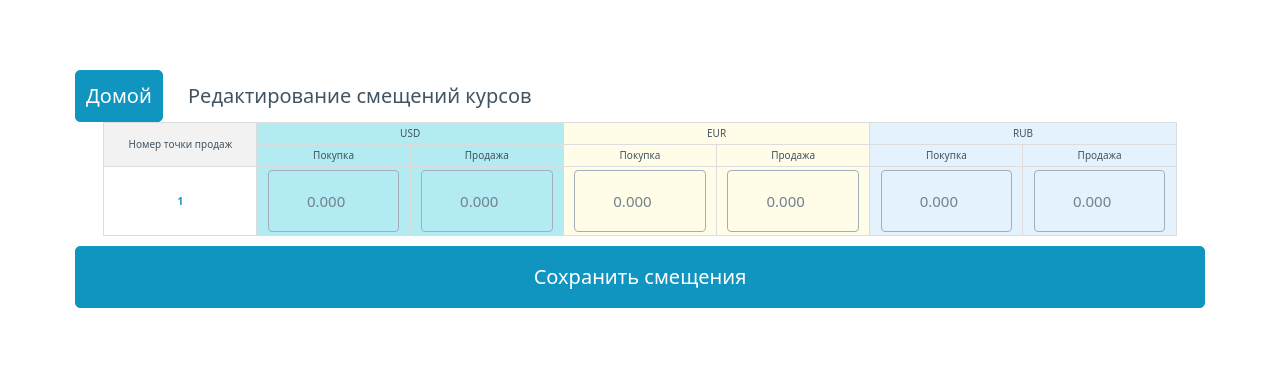
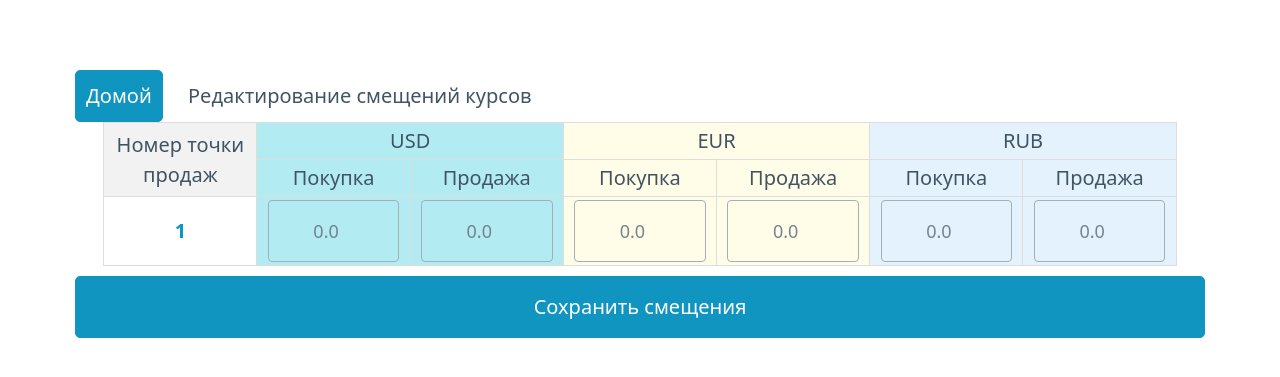
Before and after one commit to amstel1/elasticity, a FastAPI app: template templates/offset.html in a window 1280 px wide. Shown: the top 377 px of the page. Run offline with FastAPI, Linux system fonts and the light colour scheme; the template is opened without the code that fills it: most values are stand-ins (such as "Sample title", 1, 10 or a date in 2020).

Commit message:
Update offset.html

```diff
--- a/templates/offset.html
+++ b/templates/offset.html
@@ -37,7 +37,7 @@
         border: 1px solid #ddd;
         padding: 3px;
         text-align: center;
-        font-size: 10px;
+        font-size: 20px;
         vertical-align: middle;
         overflow: hidden;
         text-overflow: ellipsis;
@@ -61,12 +61,12 @@
         margin-bottom: 5px;
         margin-top: 20px;
     }
-    /* MODIFIED: Updated styles for input boxes */
+
     td input[type="number"] {
         /* Pico overrides for inputs inside the table */
         width: 90%;          /* Make the box narrower */
         padding: 2px;        /* Reduce vertical padding */
-        font-size: 15px;     /* Make the font slightly bigger */
+        font-size: 18px;     /* Make the font slightly bigger */
         text-align: center;
         border-radius: 4px;
         margin: 0 auto;      /* Center the input within the cell */
@@ -114,26 +114,26 @@
 
                         {# USD Columns #}
                         <td class="usd-group col-buy">
-                            <input type="number" name="offsets[{{ point_id }}][usd_buy]" step="0.001" placeholder="0.000" value="{{ values.usd_buy | default('', true) }}">
+                            <input type="number" name="offsets[{{ point_id }}][usd_buy]" step="10.0" placeholder="0.0" value="{{ values.usd_buy | default('', true) }}">
                         </td>
                         <td class="usd-group col-sell">
-                            <input type="number" name="offsets[{{ point_id }}][usd_sell]" step="0.001" placeholder="0.000" value="{{ values.usd_sell | default('', true) }}">
+                            <input type="number" name="offsets[{{ point_id }}][usd_sell]" step="10.0" placeholder="0.0" value="{{ values.usd_sell | default('', true) }}">
                         </td>
 
                         {# EUR Columns #}
                         <td class="eur-group col-buy">
-                            <input type="number" name="offsets[{{ point_id }}][eur_buy]" step="0.001" placeholder="0.000" value="{{ values.eur_buy | default('', true) }}">
+                            <input type="number" name="offsets[{{ point_id }}][eur_buy]" step="10.0" placeholder="0.0" value="{{ values.eur_buy | default('', true) }}">
                         </td>
                         <td class="eur-group col-sell">
-                            <input type="number" name="offsets[{{ point_id }}][eur_sell]" step="0.001" placeholder="0.000" value="{{ values.eur_sell | default('', true) }}">
+                            <input type="number" name="offsets[{{ point_id }}][eur_sell]" step="10.0" placeholder="0.0" value="{{ values.eur_sell | default('', true) }}">
                         </td>
 
                         {# RUB Columns #}
                         <td class="rub-group col-buy">
-                             <input type="number" name="offsets[{{ point_id }}][rub_buy]" step="0.001" placeholder="0.000" value="{{ values.rub_buy | default('', true) }}">
+                             <input type="number" name="offsets[{{ point_id }}][rub_buy]" step="10.0" placeholder="0.0" value="{{ values.rub_buy | default('', true) }}">
                         </td>
                         <td class="rub-group col-sell">
-                             <input type="number" name="offsets[{{ point_id }}][rub_sell]" step="0.001" placeholder="0.000" value="{{ values.rub_sell | default('', true) }}">
+                             <input type="number" name="offsets[{{ point_id }}][rub_sell]" step="10.0" placeholder="0.0" value="{{ values.rub_sell | default('', true) }}">
                         </td>
                     </tr>
                     {% endfor %}
```
